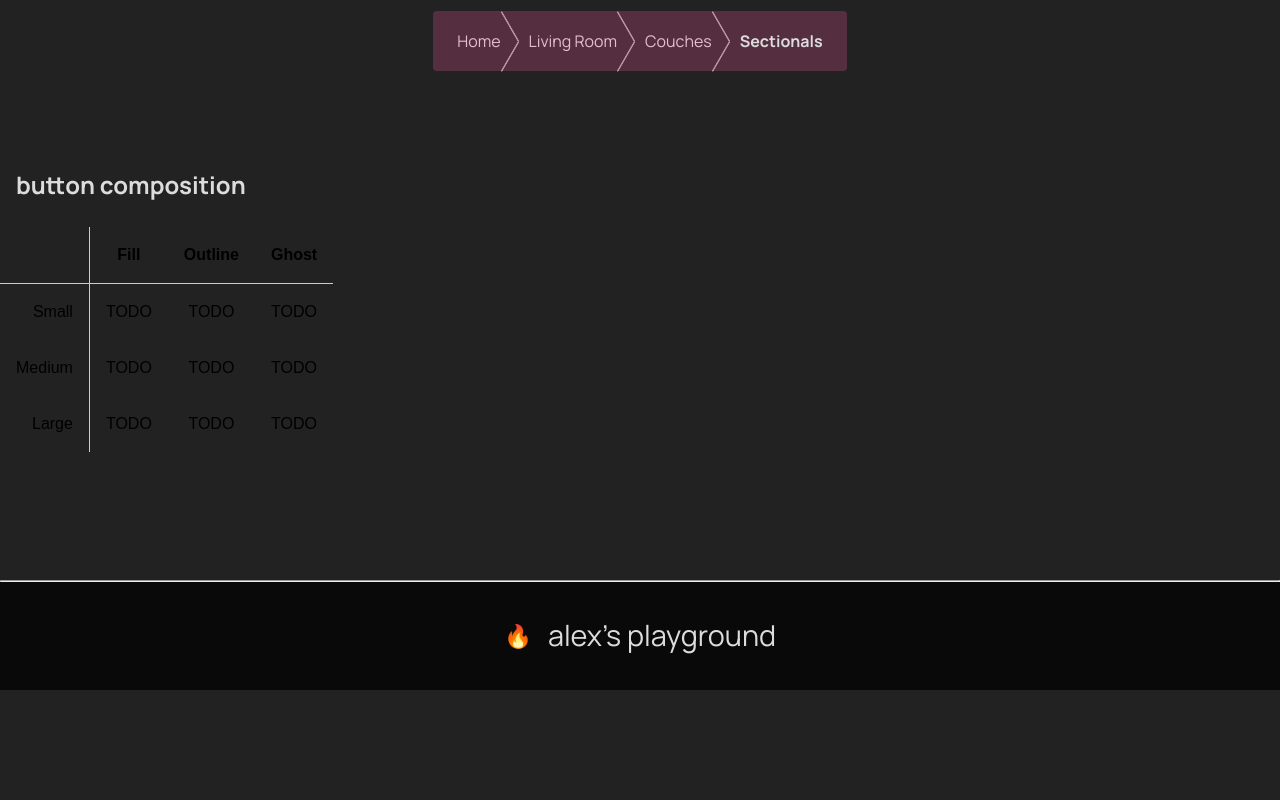
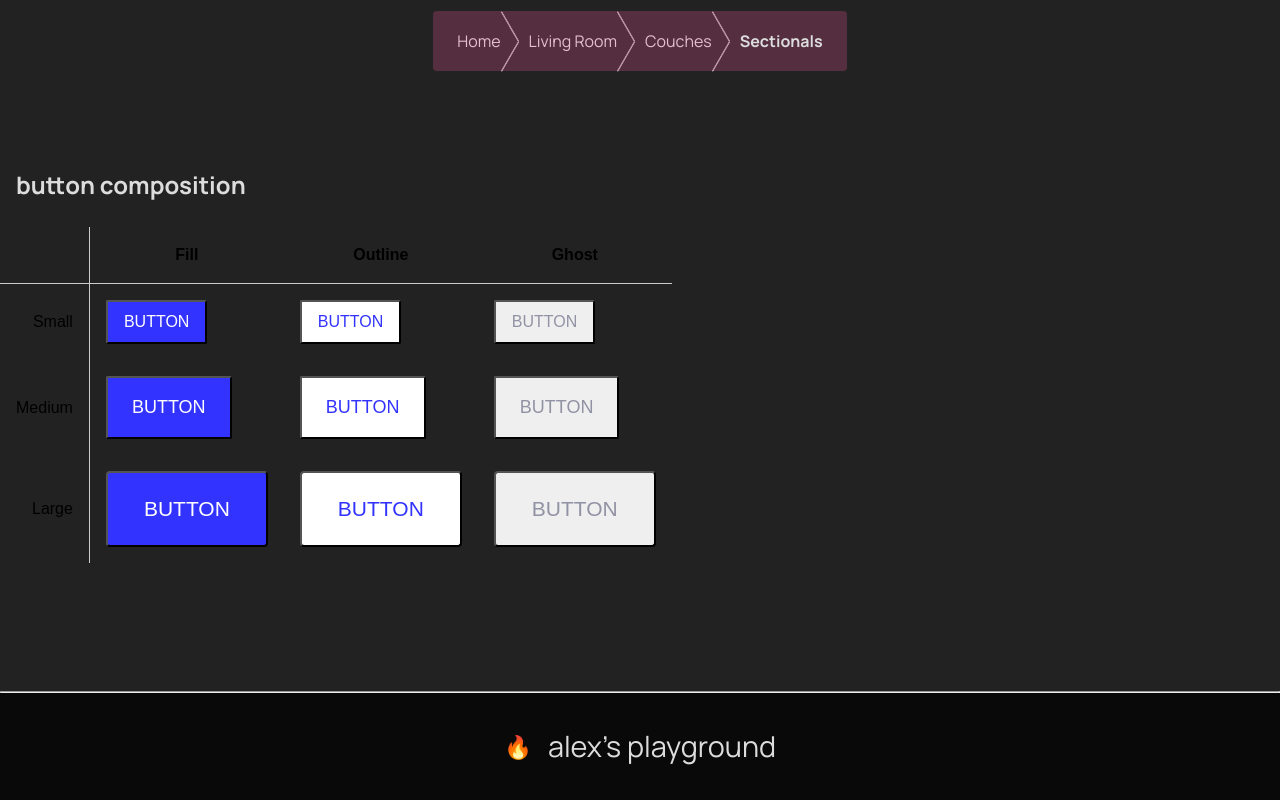
Before and after one commit to alex-anson/css-for-js, a Next.js app: page / in a window 1280 px wide. Shown: the part 9183-9983 px from the top of the page. Before the commit the page ends 9873 px from the top, so only its background shows below. Built offline with nearby package versions, Linux system fonts and the light colour scheme.

Commit message:
wip - button composition

```diff
--- a/src/compositions/buttonModule3/Button.tsx
+++ b/src/compositions/buttonModule3/Button.tsx
@@ -1,6 +1,7 @@
-import React from "react";
+// Libs
 import styled from "styled-components";
 
+// Local
 import { COLORS } from "./constants";
 
 interface Props {
@@ -10,5 +11,58 @@ interface Props {
 }
 
 export function Button(props: Props): JSX.Element {
-  return <div>TODO</div>;
+  switch (props.variant) {
+    case "fill":
+      return <PrimaryButton size={props.size}>{props.children}</PrimaryButton>;
+    case "outline":
+      return (
+        <SecondaryButton size={props.size}>{props.children}</SecondaryButton>
+      );
+    case "ghost":
+      return <GhostButton size={props.size}>{props.children}</GhostButton>;
+    default:
+      // This is how typescript keeps "future you" safe. 🥰🥰🥰
+      const _exhaustivenessCheck: never = props.variant;
+      return _exhaustivenessCheck;
+  }
 }
+
+/* -------------- */
+/* SECTION: STYLES */ // TODO: get roboto
+/* -------------- */
+const Base = styled.button<StyledComponentProps>`
+  display: block;
+  text-transform: uppercase;
+  font-weight: 500;
+
+  font-size: ${(props) => props.size === "small" && "16px"};
+  font-size: ${(props) => props.size === "medium" && "18px"};
+  font-size: ${(props) => props.size === "large" && "21px"};
+
+  padding: ${(props) => props.size === "small" && "8px 16px"};
+  padding: ${(props) => props.size === "medium" && "16px 24px"};
+  padding: ${(props) => props.size === "large" && "20px 36px"};
+
+  border-radius: ${(props) => props.size === "small" && "2px"};
+  border-radius: ${(props) => props.size === "medium" && "2px"};
+  border-radius: ${(props) => props.size === "large" && "4px"};
+`;
+
+// typescript requires a little extra typing for "custom props" => https://styled-components.com/docs/api#using-custom-props
+interface StyledComponentProps {
+  readonly size: string;
+}
+
+const PrimaryButton = styled(Base)<StyledComponentProps>`
+  background-color: ${COLORS.primary};
+  color: ${COLORS.white};
+`;
+
+const SecondaryButton = styled(Base)<StyledComponentProps>`
+  background-color: ${COLORS.white};
+  color: ${COLORS.primary};
+`;
+
+const GhostButton = styled(Base)<StyledComponentProps>`
+  color: ${COLORS.transparentGray75};
+`;
--- a/src/compositions/buttonModule3/ButtonTable.tsx
+++ b/src/compositions/buttonModule3/ButtonTable.tsx
@@ -1,6 +1,7 @@
-import React from "react";
+// Libs
 import styled from "styled-components";
 
+// Local
 import { Button } from "@/compositions/buttonModule3/Button";
 
 export function ButtonTable() {
```
